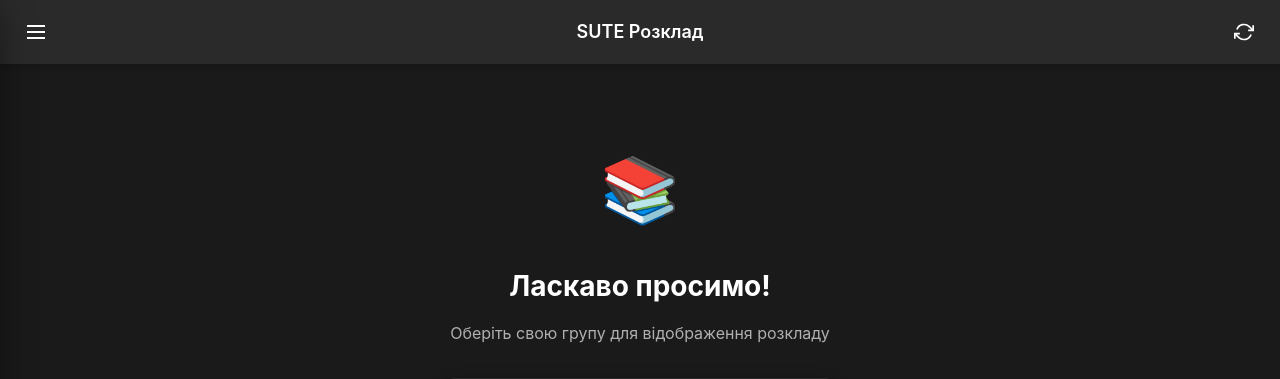
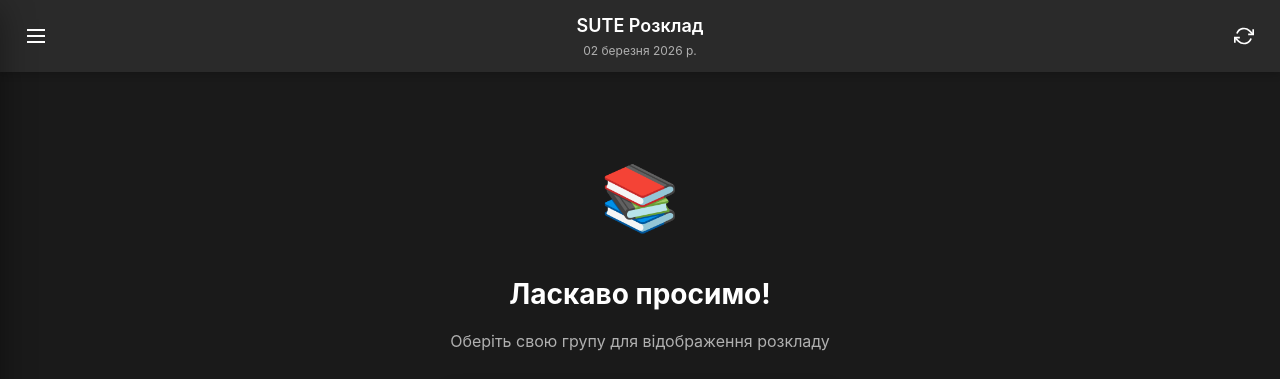
Before and after one commit to nakata27/sute-schedule, a Flask app: page / in a window 1280 px wide. Shown: the top 379 px of the page. Run offline with Flask 3, Linux system fonts and the light colour scheme; parts of the project's set-up code (start-up, migrations or seed data) failed here and were passed over.

Commit message:
Move date from sidebar to app header under title
Co-authored-by: nakata27 <131532127+nakata27@users.noreply.github.com>

```diff
--- a/mia_schedule/frontend/static/css/main.css
+++ b/mia_schedule/frontend/static/css/main.css
@@ -173,10 +173,22 @@ body {
     transform: scale(0.95);
 }
 
+.app-title-block {
+    flex: 1;
+    display: flex;
+    flex-direction: column;
+    align-items: center;
+}
+
 .app-title {
     font-size: 18px;
     font-weight: 600;
-    flex: 1;
+    text-align: center;
+}
+
+.header-date {
+    font-size: 12px;
+    color: var(--text-secondary);
     text-align: center;
 }
 
@@ -846,16 +858,10 @@ body.modal-open {
     overflow: hidden;
 }
 
-/* Sidebar date */
+/* Sidebar header info */
 .sidebar-header-info {
     display: flex;
     flex-direction: column;
-}
-
-.sidebar-date {
-    font-size: 12px;
-    color: var(--text-secondary);
-    margin-top: 2px;
 }
 
 /* Bell Schedule */
--- a/mia_schedule/frontend/static/js/app.js
+++ b/mia_schedule/frontend/static/js/app.js
@@ -524,7 +524,7 @@ class MIAScheduleApp {
         document.querySelector('#btn-bell-schedule .sidebar-btn-text').textContent = t.bell_schedule || 'Розклад дзвінків';
 
         // Обновляем дату в сайдбаре
-        this.updateSidebarDate();
+        this.updateHeaderDate();
 
         // Обновляем название языка
         const langNames = {
@@ -592,8 +592,8 @@ class MIAScheduleApp {
         if (emptyStateTitle) emptyStateTitle.textContent = t.no_lessons || 'Немає занять';
     }
 
-    updateSidebarDate() {
-        const el = document.getElementById('sidebar-date');
+    updateHeaderDate() {
+        const el = document.getElementById('header-date');
         if (!el) return;
         const now = new Date();
         const locale = this.currentLang === 'uk' ? 'uk-UA' : 'en-GB';
--- a/mia_schedule/frontend/templates/base.html
+++ b/mia_schedule/frontend/templates/base.html
@@ -35,7 +35,6 @@
         <div class="sidebar-header">
             <div class="sidebar-header-info">
                 <h2 id="sidebar-title">SUTE Розклад</h2>
-                <div id="sidebar-date" class="sidebar-date"></div>
             </div>
             <button id="sidebar-close" class="sidebar-close-btn" aria-label="Close menu">
                 <svg width="24" height="24" viewBox="0 0 24 24" fill="none" stroke="currentColor" stroke-width="2">
@@ -118,7 +117,10 @@
                 </svg>
             </button>
 
-            <h1 class="app-title">{% block header_title %}Розклад{% endblock %}</h1>
+            <div class="app-title-block">
+                <h1 class="app-title">{% block header_title %}Розклад{% endblock %}</h1>
+                <div id="header-date" class="header-date"></div>
+            </div>
 
             <button id="refresh-btn" class="refresh-btn" aria-label="Refresh">
                 <svg width="20" height="20" viewBox="0 0 24 24" fill="none" stroke="currentColor" stroke-width="2">
```
